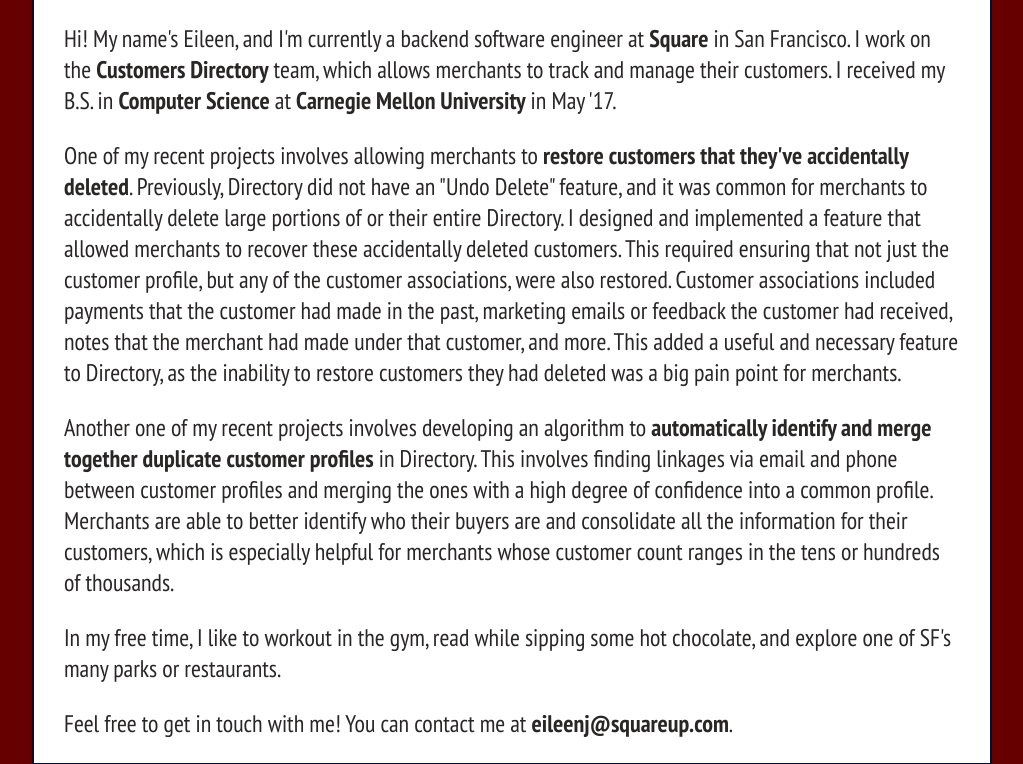
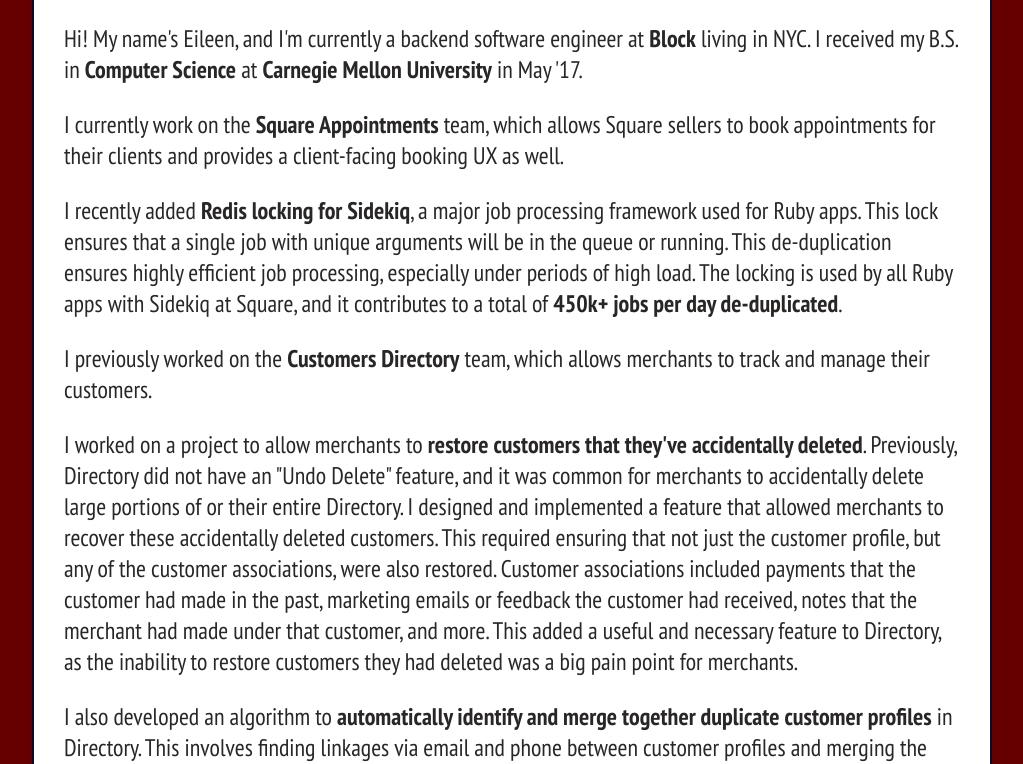
Before and after one commit to Aquawater98/Aquawater98.github.io, a plain HTML site: page index.html in a window 1280 px wide. Shown: the part 199-963 px from the top of the page, without its empty margins (128-1151 px from the left). Drawn offline with Linux system fonts and the light colour scheme.

Commit message:
Initial copy

```diff
--- a/index.html
+++ b/index.html
@@ -18,7 +18,7 @@
           <ul>
             <li><a href="index.html" class="linksChosen">Home</a>
             <li><a href="experience.html">Experience</a></li>
-            <li><a href="EileenJiangOfficialResume.pdf" target="_blank">Resume</a></li>
+            <li><a href="EileenJiangOfficialResume_2025.pdf" target="_blank">Resume</a></li>
             <li><a href="https://github.com/Totofufu" target="_blank">Github</a></li>
             <li><a href="https://www.linkedin.com/pub/eileen-jiang/79/47b/a87/" target="_blank">LinkedIn</a></li>
           </ul>
@@ -26,15 +26,22 @@
       </div>
       <div class="about">
         <p>Hi! My name's Eileen, and I'm currently a backend software engineer
-        at <b>Square</b> in San Francisco. I work on the <b>Customers
-          Directory</b> team,
-        which allows merchants to track and manage their customers. I received
+        at <b>Block</b> living in NYC. I received
         my B.S. in <b>Computer Science</b> at <b>Carnegie Mellon University</b> in
         May '17.</p>
 
-        <p>One of my recent projects involves allowing merchants to <b>restore customers that they've accidentally deleted</b>. Previously, Directory did not have an "Undo Delete" feature, and it was common for merchants to accidentally delete large portions of or their entire Directory. I designed and implemented a feature that allowed merchants to recover these accidentally deleted customers. This required ensuring that not just the customer profile, but any of the customer associations, were also restored. Customer associations included payments that the customer had made in the past, marketing emails or feedback the customer had received, notes that the merchant had made under that customer, and more. This added a useful and necessary feature to Directory, as the inability to restore customers they had deleted was a big pain point for merchants.</p>
+        <p>I currently work on the <b>Square Appointments</b> team,
+        which allows Square sellers to book appointments for their clients and provides a client-facing booking UX as well.</p>
 
-        <p>Another one of my recent projects involves developing an algorithm to <b>automatically identify and merge together duplicate customer profiles</b> in Directory. This involves finding
+        <p>I recently added <b>Redis locking for Sidekiq</b>, a major job processing framework used for Ruby apps. This lock ensures that a single job with unique arguments will be in the queue or running. This de-duplication ensures highly efficient job processing, especially under periods of high load. The locking is used by all Ruby apps with Sidekiq at Square, and it contributes to a total of <b>450k+ jobs per day de-duplicated</b>.</p>
+
+        <p>I previously worked on the <b>Customers
+          Directory</b> team,
+        which allows merchants to track and manage their customers.</p>
+
+        <p>I worked on a project to allow merchants to <b>restore customers that they've accidentally deleted</b>. Previously, Directory did not have an "Undo Delete" feature, and it was common for merchants to accidentally delete large portions of or their entire Directory. I designed and implemented a feature that allowed merchants to recover these accidentally deleted customers. This required ensuring that not just the customer profile, but any of the customer associations, were also restored. Customer associations included payments that the customer had made in the past, marketing emails or feedback the customer had received, notes that the merchant had made under that customer, and more. This added a useful and necessary feature to Directory, as the inability to restore customers they had deleted was a big pain point for merchants.</p>
+
+        <p>I also developed an algorithm to <b>automatically identify and merge together duplicate customer profiles</b> in Directory. This involves finding
         linkages via email and phone between customer profiles and merging the
         ones with a high degree of confidence into a common profile. Merchants
         are able to better identify who their buyers are and consolidate all the
@@ -42,9 +49,9 @@
         merchants whose customer count ranges in the tens or hundreds of
         thousands.</p>
 
-        <p>In my free time, I like to workout in the gym, read while sipping some hot chocolate, and explore one of SF's many parks or restaurants.</p>
+        <p>In my free time, I like to workout in the gym, read while sipping some hot chocolate, and explore one of NYC's many parks or restaurants.</p>
         <p>Feel free to get in touch with me! You can contact me at
-        <b>eileenj@squareup.com</b>.</p>
+        <b>ejiang98@yahoo.com</b>.</p>
       </div>
     </div>
   </body>
```
Also changed, not shown: classes.html (+1 -1 lines), experience.html (+7 -9 lines), 4 other files.
